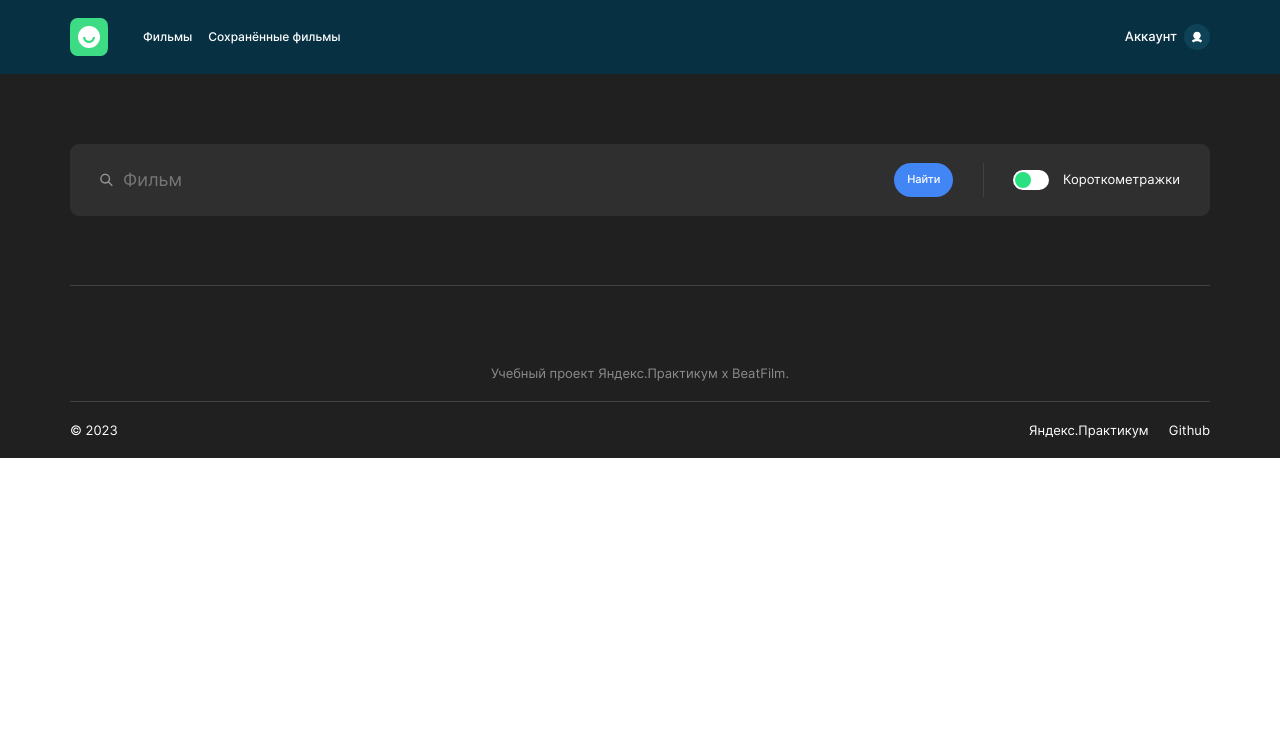
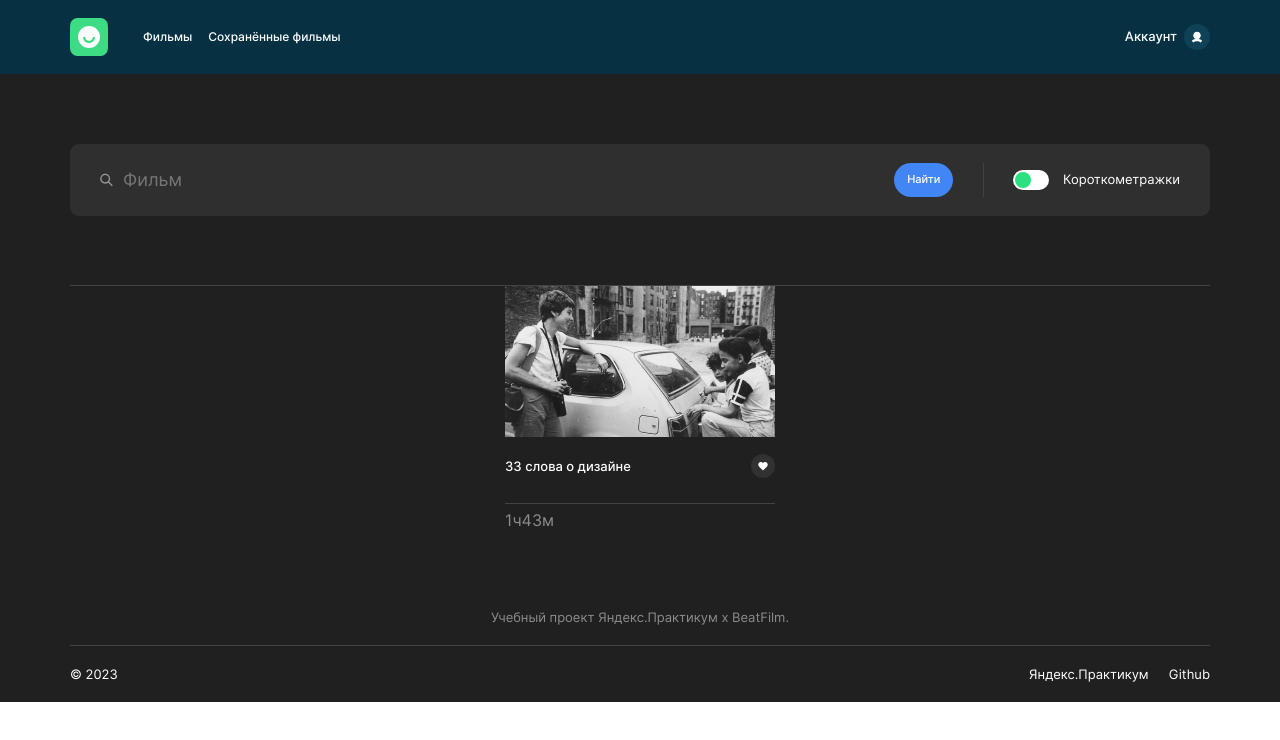
Before and after one commit to parfion/movies-explorer-frontend, a React (Create React App) app: page / in a window 1280 px wide. Shown: the top 740 px of the page. Built offline with nearby package versions, Linux system fonts and the light colour scheme.

Commit message:
add MoviesCard

```diff
--- a/src/components/App/App.js
+++ b/src/components/App/App.js
@@ -8,12 +8,14 @@ import AboutMe from '../AboutMe/AboutMe';
 import Portfolio from '../Portfolio/Portfolio';
 import Footer from '../Footer/Footer';
 import SearchForm from '../SearchForm/SearchForm';
+import MoviesCard from '../MoviesCard/MoviesCard';
 
 function App() {
   return (
     <div className="app">
       <Header />
       <SearchForm />
+      <MoviesCard />
       {/* <Promo />
       <AboutProject />
       <Techs />
--- /dev/null
+++ b/src/components/MoviesCard/MoviesCard.css
@@ -0,0 +1,53 @@
+.movies-card {
+  background-color: #202020;
+}
+
+.movies-card__content {
+  max-width: 270px;
+  margin: 0 auto;
+}
+
+.movies-card__img {
+  min-width: 270px;
+  max-height: 151px;
+  margin-bottom: 14px;
+}
+
+.movies-card__info {
+  display: flex;
+  justify-content: space-between;
+  align-items: center;
+  padding-bottom: 25px;
+  border-bottom: 1px solid #424242;;
+}
+
+.movies-card__name {
+  margin: 0;
+  color: #fff;
+  font-size: 13px;
+  font-weight: 500;
+  line-height: normal;
+}
+
+.movies-card__like {
+  cursor: pointer;
+  border: 0;
+  background: #313131 url('../../images/like.svg') no-repeat center;
+  background-size: 10px 8.5px;
+  border-radius: 50%;
+  width: 24px;
+  height: 24px;
+}
+
+.movies-card__like:hover {
+  opacity: .7;
+  transition: .2s ease;
+}
+
+.movies-card__timing {
+  margin: 0;
+  padding-top: 6px;
+  color: #8B8B8B;
+  font-weight: 400;
+  line-height: normal;
+}
--- /dev/null
+++ b/src/components/MoviesCard/MoviesCard.jsx
@@ -0,0 +1,19 @@
+import './MoviesCard.css';
+import img from '../../images/movie1.png';
+
+function MoviesCard (params) {
+  return(
+    <div className='movies-card'>
+      <div className='movies-card__content'>
+        <img className='movies-card__img' alt='Кадр из фильма' src={img}/>
+        <div className='movies-card__info'>
+          <p className='movies-card__name'>33 слова о дизайне</p>
+          <button className='movies-card__like'></button>
+        </div>
+        <p className='movies-card__timing'>1ч43м</p>
+      </div>
+    </div>
+  )
+}
+
+export default MoviesCard;
--- a/src/components/SearchForm/SearchForm.css
+++ b/src/components/SearchForm/SearchForm.css
@@ -139,10 +139,6 @@
     padding: 80px 30px 0px;
   }
 
-  .search-form__content {
-    padding-bottom: 109px;
-  }
-
   .search-form__button {
     margin-left: 19px;
     margin-right: 19px;
@@ -167,6 +163,7 @@
     border-radius: 9px;
     margin-bottom: 35px;
   }
+
 
   .search-form__info-img {
     display: none;
@@ -194,4 +191,8 @@
   .search-form {
     padding: 80px 10px 0px;
   }
+
+  .search-form__content {
+    padding-bottom: 109px;
+  }
 }
```
Also changed, not shown: src/images/like.svg (added), src/images/movie1.png (added).
